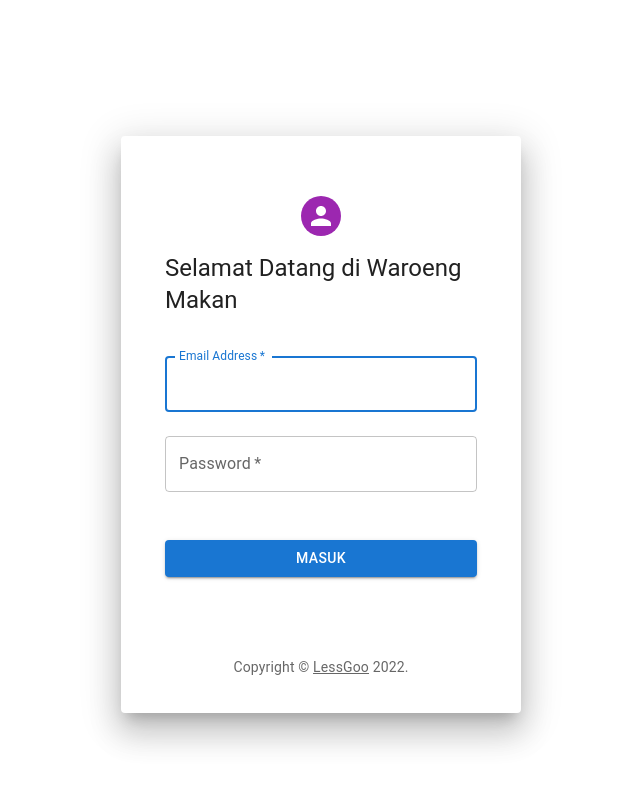
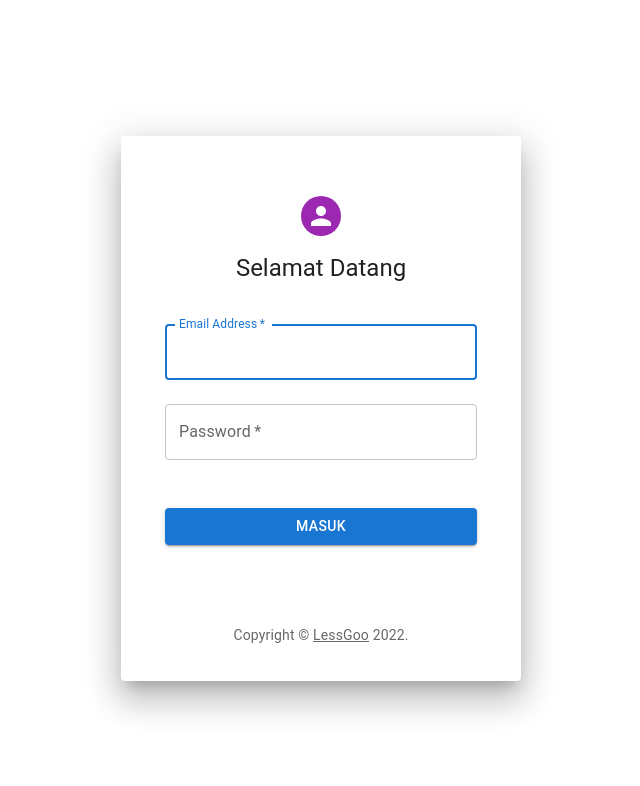
Before and after one commit to mbagas/Tubes-PWL-Client, a React (Create React App) app: page / in a window 1280 px wide. Shown: the top 786 px of the page, without its empty margins (319-959 px from the left). Built offline with nearby package versions, Linux system fonts and the light colour scheme.

Commit message:
feat: changes

```diff
--- a/src/pages/Login.js
+++ b/src/pages/Login.js
@@ -96,7 +96,7 @@ export default function Login() {
                 {/* <LockOutlinedIcon /> */}
               </Avatar>
               <Typography component="h1" variant="h5">
-                Selamat Datang di Waroeng Makan
+                Selamat Datang
               </Typography>
               <Box
                 component="form"
```
